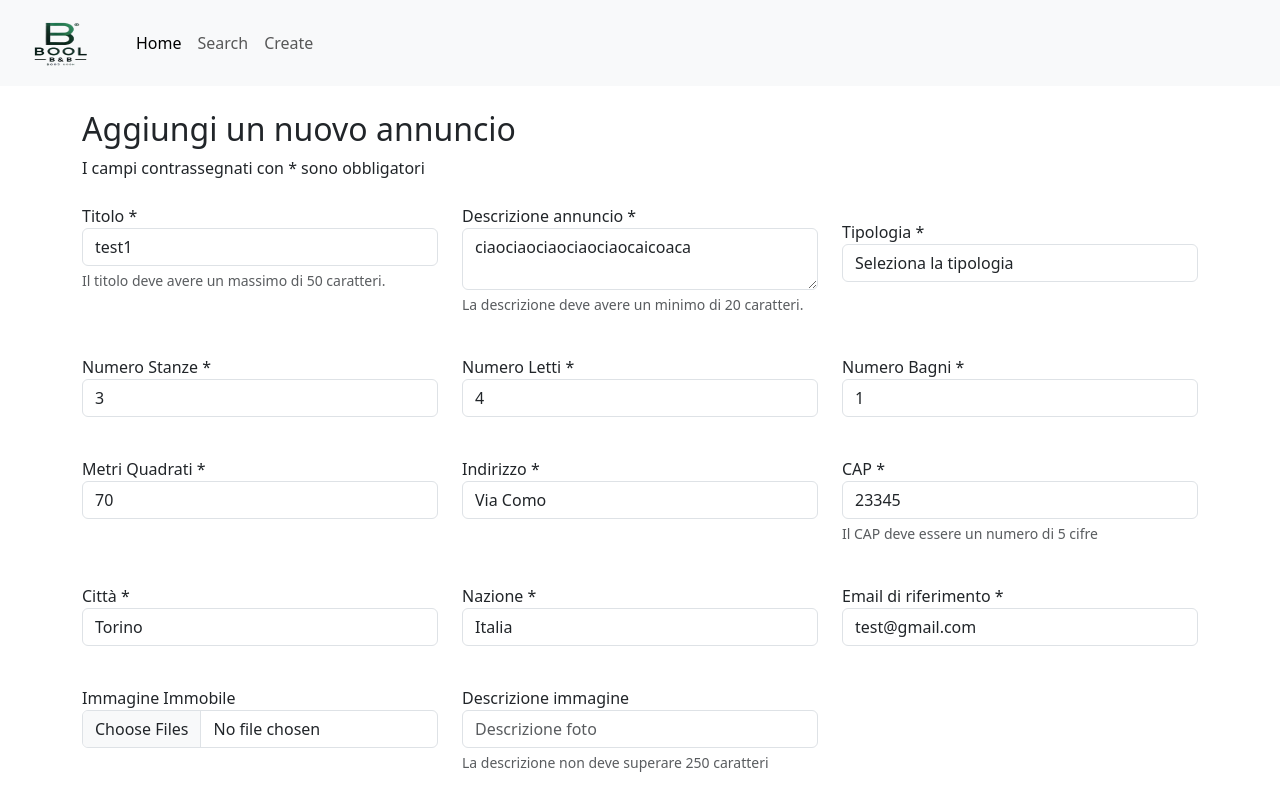
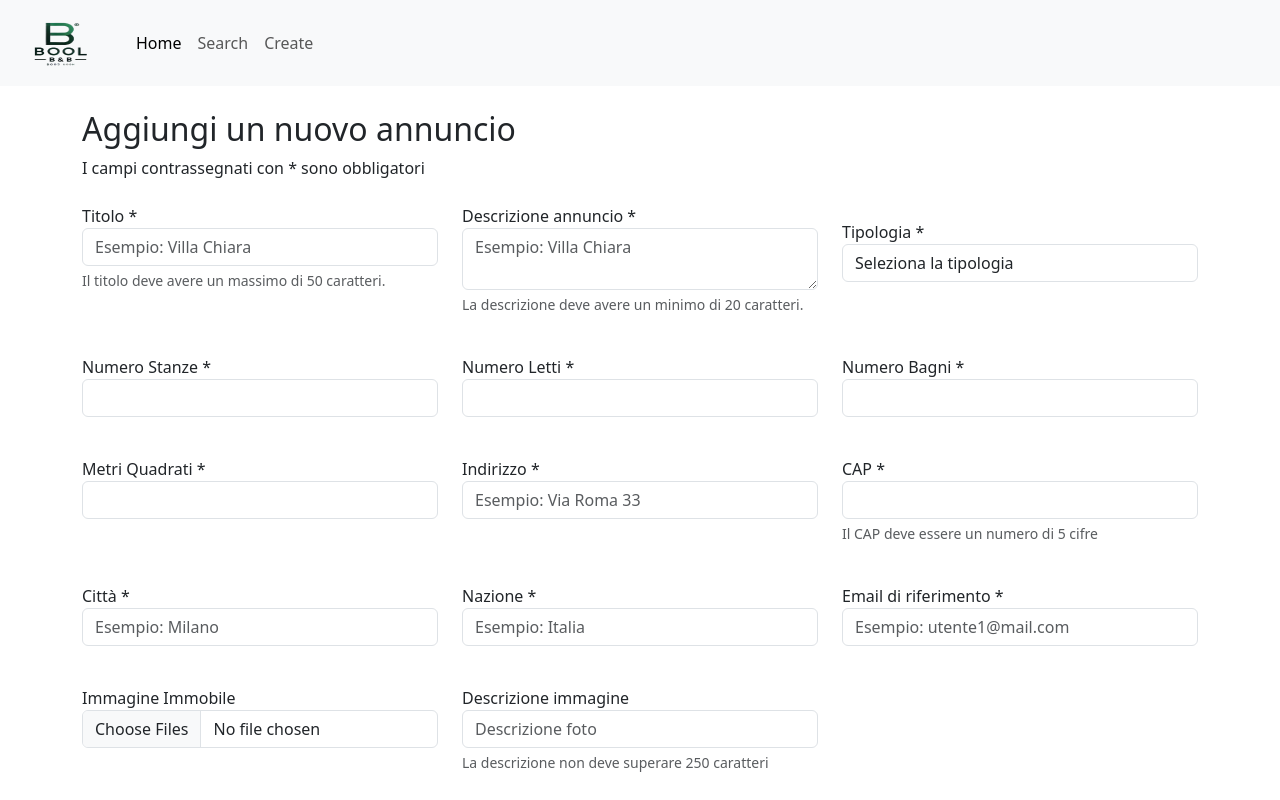
Before and after one commit to federicascognamiglio/boolBnB-fe, a React (Vite) app: page /create in a window 1280 px wide. Shown: the top 800 px of the page. Built offline with nearby package versions, Linux system fonts and the light colour scheme; no server answers.

Commit message:
dafaultFormValue set

```diff
--- a/src/pages/CreateHousePage.jsx
+++ b/src/pages/CreateHousePage.jsx
@@ -7,19 +7,19 @@ function CreateHousePage() {
     const navigate = useNavigate()
 
     const defaultFormValue = {
-        titolo_annuncio: "test1",
-        descrizione_annuncio: "ciaociaociaociaociaocaicoaca",
-        tipologia: "Appartamento",
-        numero_camere: 3,
-        numero_letti: 4,
-        numero_bagni: 1,
-        metri_quadrati: 70,
-        indirizzo: "Via Como",
-        cap: "23345",
-        citta: "Torino",
-        paese: "Italia",
-        email_proprietario: "test@gmail.com",
-        stato_annuncio: "attivo",
+        titolo_annuncio: "",
+        descrizione_annuncio: "",
+        tipologia: "",
+        numero_camere: "",
+        numero_letti: "",
+        numero_bagni: "",
+        metri_quadrati: "",
+        indirizzo: "",
+        cap: "",
+        citta: "",
+        paese: "",
+        email_proprietario: "",
+        stato_annuncio: "",
         foto: "",
         descrizione_immagine: ""
     };
```
